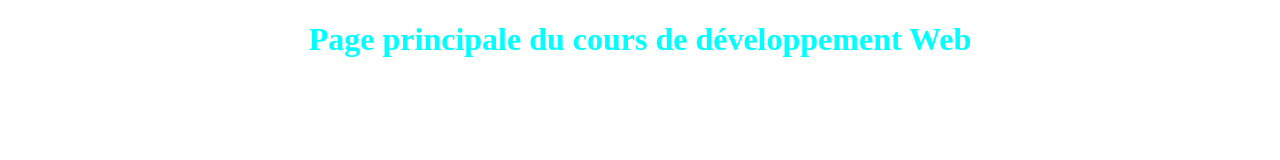
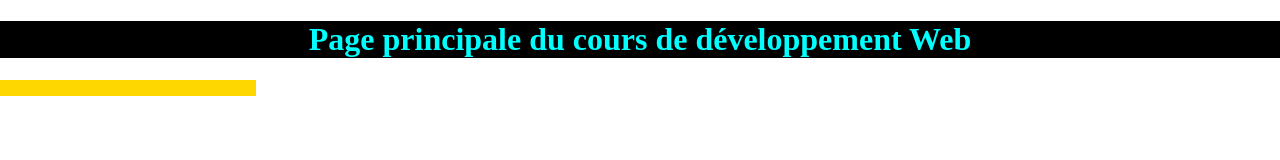
Before and after one commit to NathanMonn/dev_web_ensea, a plain HTML site: page page.html in a window 1280 px wide. Drawn offline with Linux system fonts and the light colour scheme.

Commit message:
modified:   page.html 	modified:   style.css

```diff
--- a/page.html
+++ b/page.html
@@ -4,7 +4,13 @@
 		<link rel="stylesheet" type="text/css" href="style.css">
 	</head>
 	<body>
-		<h1>Page principale du cours de développement Web</h1>
+		<header>
+			<h1>Page principale du cours de développement Web</h1>
+		</header>
+		<div class="navigation">
+			<p> </p>
+		</div>
+		<div class="page"></div>
 		<script src="indexe.js"></script>
 	</body>
 </html>
--- a/style.css
+++ b/style.css
@@ -2,3 +2,20 @@ h1{
 	text-align: center;
 	color: aqua;
 }
+body{
+	margin: 0px;
+}
+header{
+	margin: 0px;
+	height: 10%;
+	background-color: black;
+}
+.navigation{
+	background-color: gold;
+	float: left;
+	width: 20%;
+}
+.page{
+	float: left;
+	width: 80%;
+}
```
